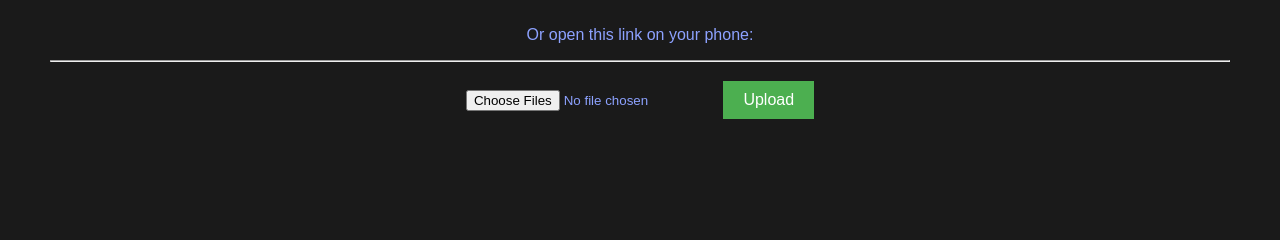
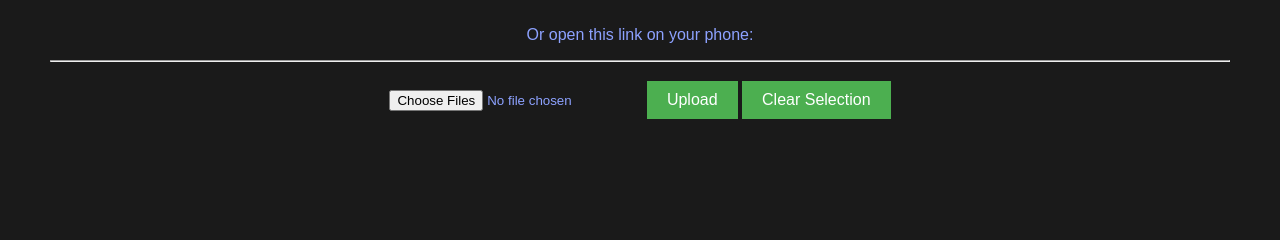
Before and after one commit to MR-VL/LAN-File-Drop, a Flask app: template templates/index.html in a window 1280 px wide. Shown: the part 192-432 px from the top of the page. Run offline with Flask 3, Linux system fonts and the light colour scheme; the template is opened without the code that fills it, so the values that code supplies are empty.

Commit message:
add button to clear stuff from the uploads bin

```diff
--- a/static/script.js
+++ b/static/script.js
@@ -23,12 +23,17 @@ document.getElementById('upload-form').addEventListener('submit', async function
             data.failed.forEach(f => {
                 message += ` - ${f.filename}: ${f.reason}\n`;
             });
+        }
 
-            status.innerText = message;
-            input.value = ``;
-        }
+        status.innerText = message;
+        input.value = '';
     }
     else{
         status.innerText = "[ERROR]: Upload Failed Entirely. Please see log and try again.";
     }
-})
+});
+
+document.getElementById('clear-selection').addEventListener('click', function(){
+    document.getElementById('file-input').value = '';
+    document.getElementById('status').innerText = 'Selection Cleared.';
+});
--- a/templates/index.html
+++ b/templates/index.html
@@ -21,6 +21,7 @@
         <form id="upload-form" enctype="multipart/form-data">
             <input type="file" name="files[]" multiple id="file-input"/>
             <button type="submit">Upload</button>
+            <button type="button" id="clear-selection">Clear Selection</button>
         </form>
 
         <div id="status" style="white-space: pre-line; margin-top: 1em;"></div>
```
